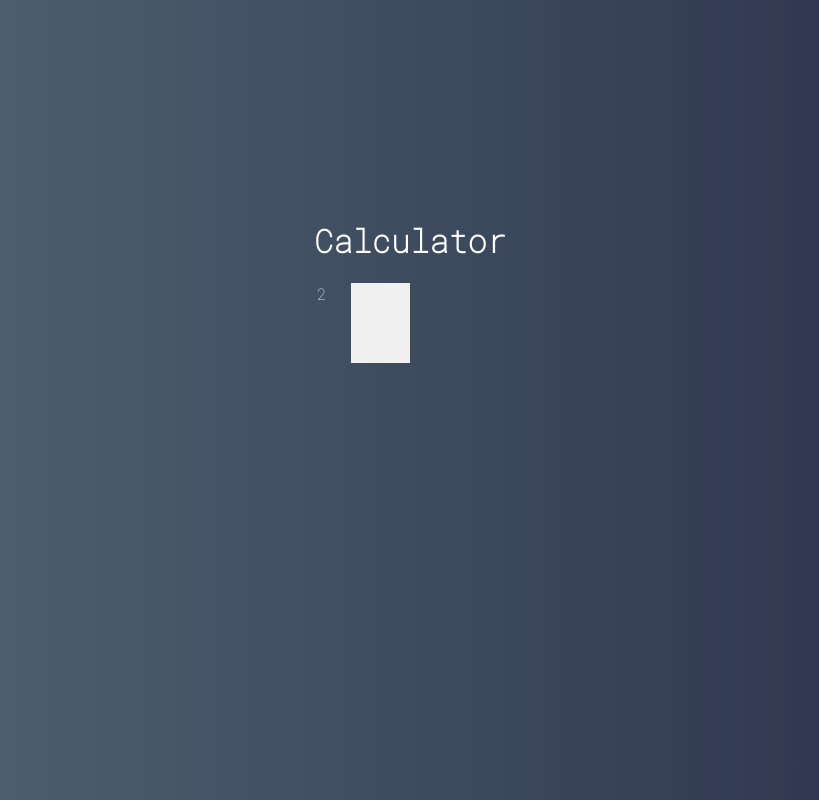
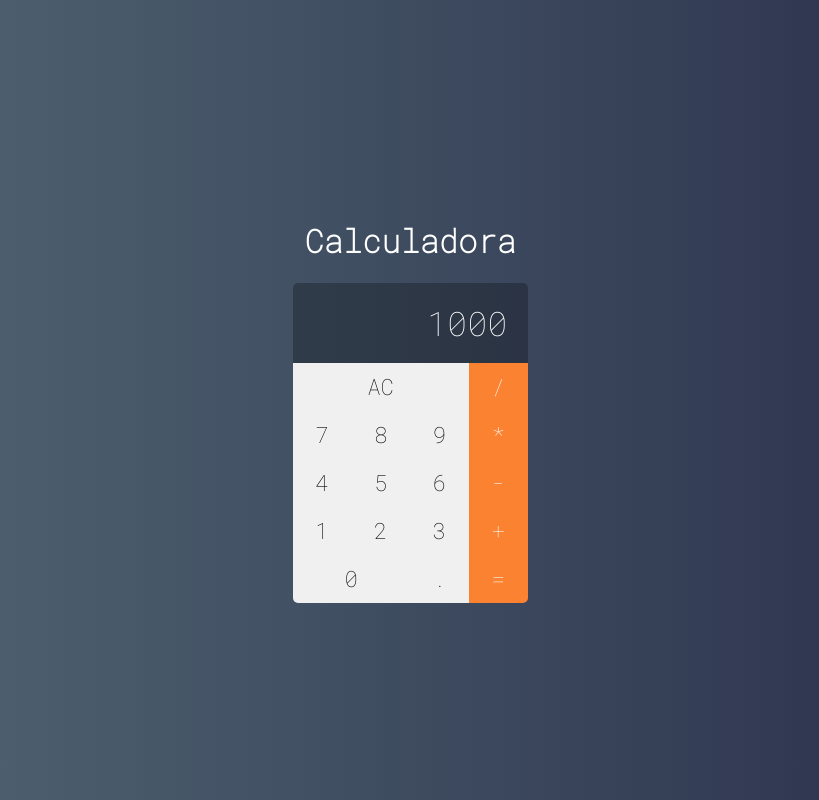
Before and after one commit to pehlse/Vue.js, a Vue app in the folder calculator/: page / in a window 1280 px wide. Shown: the whole page, without its empty margins (230-1049 px from the left). Built offline with nearby package versions, Linux system fonts and the light colour scheme.

Commit message:
Projeto Calculadora

```diff
--- a/calculator/public/index.html
+++ b/calculator/public/index.html
@@ -4,7 +4,6 @@
     <meta charset="utf-8">
     <meta http-equiv="X-UA-Compatible" content="IE=edge">
     <meta name="viewport" content="width=device-width,initial-scale=1.0">
-    <link rel="icon" href="<%= BASE_URL %>favicon.ico">
     <title>calculator</title>
   </head>
   <body>
--- a/calculator/src/App.vue
+++ b/calculator/src/App.vue
@@ -1,6 +1,7 @@
  <template>
      <div id="app">
-         <h1>Calculator</h1><Calculator/>
+         <h1>Calculadora</h1>
+         <Calculator/>
      </div>
  </template>
 
--- a/calculator/src/components/Button.vue
+++ b/calculator/src/components/Button.vue
@@ -1,5 +1,5 @@
 <template>
-    <button class="button" :class="{double, triple, operation}">
+    <button class="button" @click="$emit('onClick', label)" :class="{double, triple, operation}">
         {{ label }}
     </button>
 </template>
--- a/calculator/src/components/Display.vue
+++ b/calculator/src/components/Display.vue
@@ -1,15 +1,25 @@
 <template>
     <div class="display">
-        2
+        {{value}}
     </div>
 </template>
 
 <script>
 export default {
-
+    props: ['value']
 }
 </script>
 
 <style>
+    .display{
+        grid-column: span 4;
+        background-color: #0004;
 
+        display: flex;
+        justify-content: flex-end;
+        align-items: center;
+        padding:20px;
+        font-size: 2.1em;
+        overflow:hidden;
+    }
 </style>
--- a/calculator/src/main/Calculator.vue
+++ b/calculator/src/main/Calculator.vue
@@ -1,7 +1,23 @@
 <template>
 <div class="calculator">
-    <Display/>
-    <Button/>
+    <Display value="1000"/>
+    <Button label="AC" triple @onClick="clearMemory"/>
+    <Button label="/" operation @onClick="setOperation"/>
+    <Button label="7" @onClick="addDigit"/>
+    <Button label="8" @onClick="addDigit"/>
+    <Button label="9" @onClick="addDigit"/>
+    <Button label="*" operation @onClick="setOperation"/>
+    <Button label="4" @onClick="addDigit"/>
+    <Button label="5" @onClick="addDigit"/>
+    <Button label="6" @onClick="addDigit"/>
+    <Button label="-" operation @onClick="setOperation"/>
+    <Button label="1" @onClick="addDigit"/>
+    <Button label="2" @onClick="addDigit"/>
+    <Button label="3" @onClick="addDigit"/>
+    <Button label="+" operation @onClick="setOperation"/>
+    <Button label="0" double @onClick="addDigit"/>
+    <Button label="." @onClick="addDigit"/>
+    <Button label="=" operation @onClick="setOperation"/>
 </div>
 
 </template>
@@ -11,7 +27,21 @@ import Display from "../components/Display"
 import Button from "../components/Button"
 
 export default {
-    components:{Button, Display}
+    data: function(){
+
+    },
+    components:{Button, Display},
+    methods:{
+        clearMemory(){
+
+        },
+        setOperation(operation){
+
+        },
+        addDigit(n){
+
+        }
+    }
 }
 </script>
 
```
